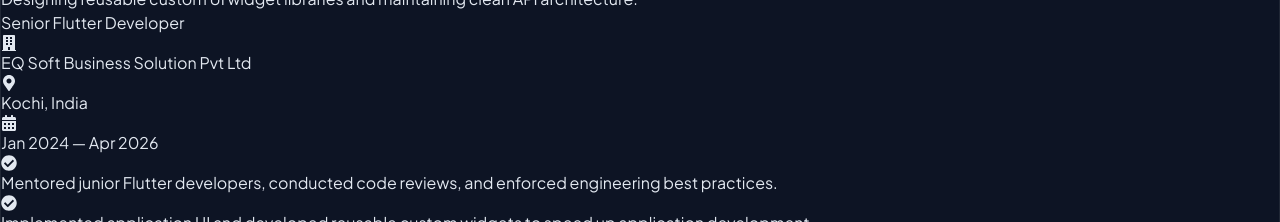
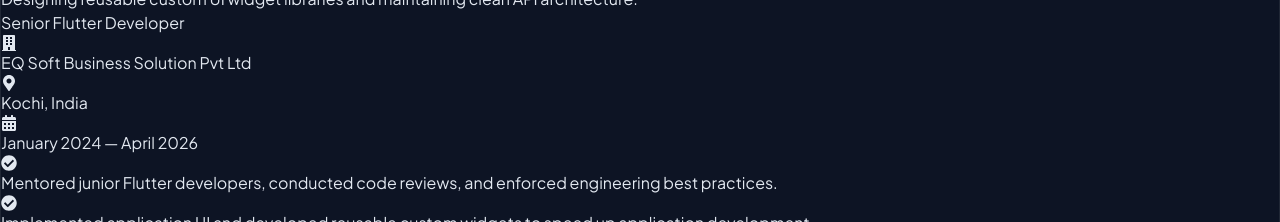
Before and after one commit to fringesunil/my_portfolio, a React (Vite) app: page /experience in a window 1280 px wide. Shown: the part 940-1162 px from the top of the page. Built offline with nearby package versions, Linux system fonts and the light colour scheme.

Commit message:
Update ExperienceCard.jsx

```diff
--- a/src/components/ExperienceCard.jsx
+++ b/src/components/ExperienceCard.jsx
@@ -20,7 +20,7 @@
         {
             role: "Senior Flutter Developer",
             company: "EQ Soft Business Solution Pvt Ltd",
-            period: "Jan 2024 — Apr 2026",
+            period: "January 2024 — April 2026",
             location: "Kochi, India",
             isCurrent: false,
             bullets: [
```
